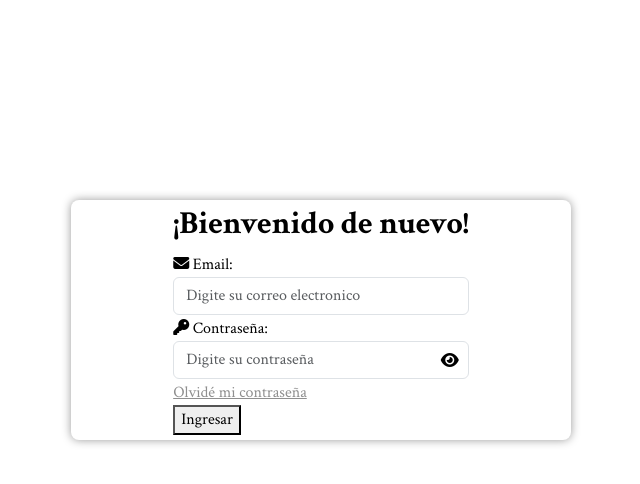
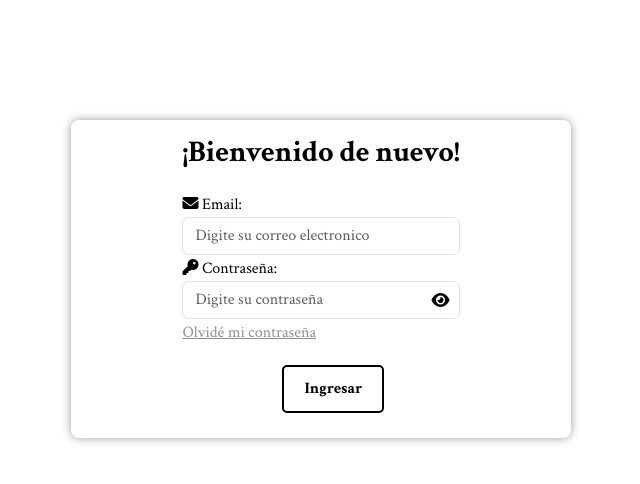
Before and after one commit to HeidyCardenas1903/Distrito-Capital---CDM, a Flask app: page /login in a window 1280 px wide. Shown: the top 484 px of the page, without its empty margins (319-959 px from the left). Run offline with Flask 3, Linux system fonts and the light colour scheme; some libraries are stand-ins or nearby versions.

Commit message:
Login realizado

```diff
--- a/static/css/login.css
+++ b/static/css/login.css
@@ -26,10 +26,15 @@ body {
     color: var(--secondary-color);
 }
 
+h2{
+    font-size: var(--fontS-titulo);
+    margin-top: 10px;
+    margin-bottom: 20px;
+}
 .container {
     display: flex;
     width: 500px;
-    margin: 200px auto;
+    margin: 120px auto;
     background: #fff;
     justify-content: center;
     padding: 5px;
@@ -60,11 +65,20 @@ body {
     color: var(--secondary-color);
 }
 
+button{
+    background: transparent;
+    border: 2px solid #000;
+    border-radius: 5px;
+    color: var(--secondary-color);
+    font-weight: 700;
+    margin: 20px auto;
+    padding: 10px 20px;
+    margin-left: 100px;
+}
 
-
-.btn-primary:hover {
-    background-color: #fff;
-    color: #000;
+button:hover {
+    background: var(--secondary-color);
+    color: var(--primary-color);
 }
 
 .forgot-password {
--- a/templates/login/login.html
+++ b/templates/login/login.html
@@ -40,7 +40,7 @@
                 </div>
                 <a href="#" class="forgot-password">Olvidé mi contraseña</a>
                 <br>
-                <button type="submit" class="Ingresar">Ingresar</button>
+                <button type="submit">Ingresar</button>
             </form>
         </div>
     </section>
--- a/templates/modulos/municipios.html
+++ b/templates/modulos/municipios.html
@@ -16,10 +16,10 @@
 {%endwith%}
 <form action="" method="post">
 
-    <label for="codmunicipio">Código Municipio</label>
-    <input type="text" name="codmunicipio" placeholder="1132" maxlength="4" minlength="4"  required>
+    <label for="codmunicipio" class="subtitulo">Código Municipio</label>
+    <input type="text" name="codmunicipio" placeholder="1132" maxlength="4" minlength="4"  required class="entrada">
 
-    <label for="nombres">Nombre del Municipio</label>
+    <label for="nombres" class="subtitulo">Nombre del Municipio</label>
     <input type="text" name="nombres" placeholder="Ejemplo: Cundinamarca" maxlength="20" required>
 
     <button type="submit">Registrar</button>
```
Also changed, not shown: static/css/style.css (+0 -12 lines).
